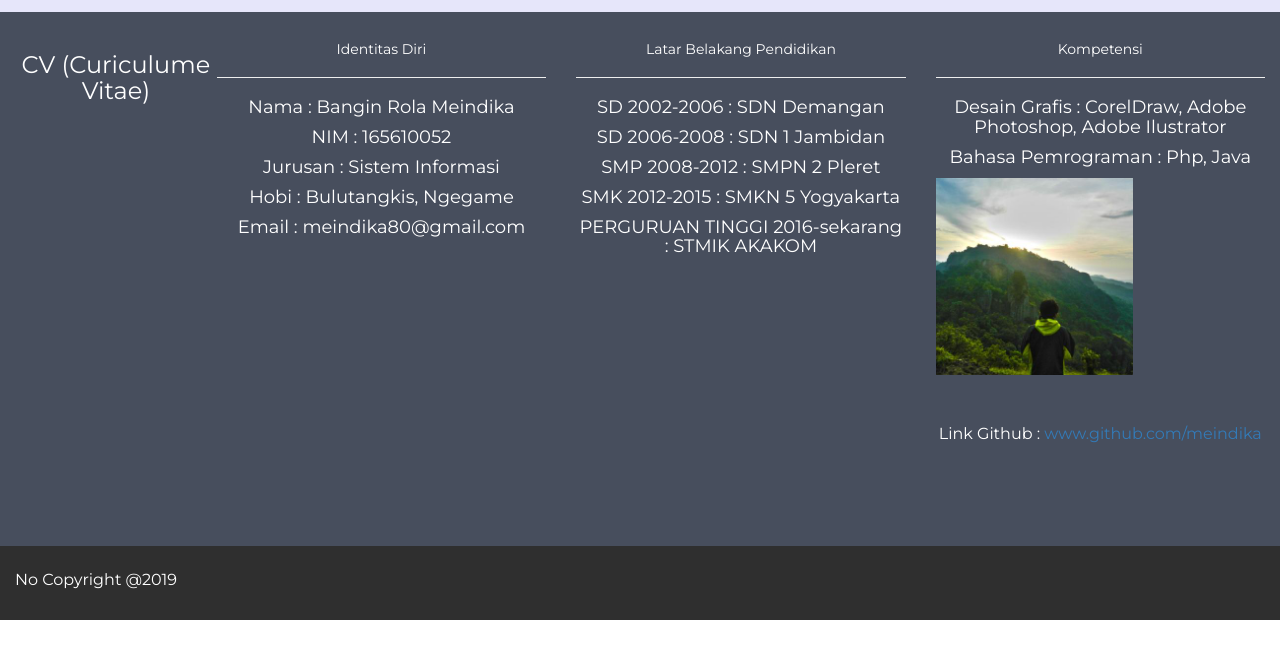
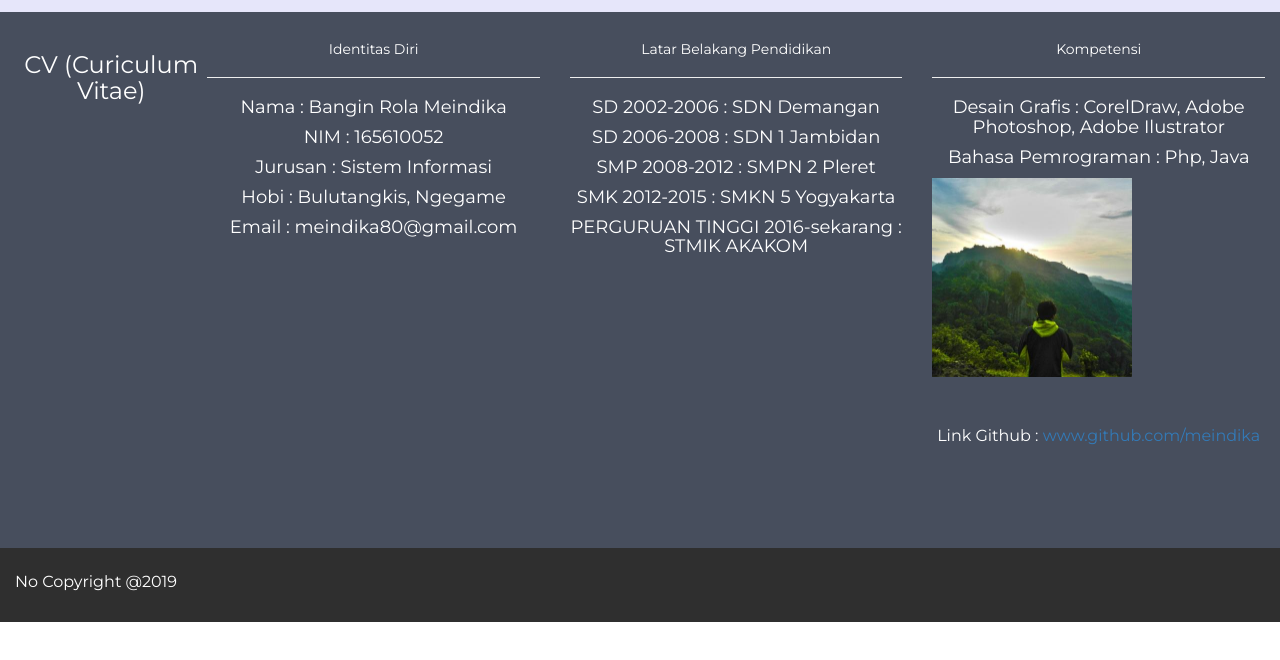
Before and after one commit to meindika/Dika, a plain HTML site: page index.html in a window 1280 px wide. Shown: the part 68-728 px from the top of the page. Drawn offline with nearby package versions, Linux system fonts and the light colour scheme.

Commit message:
commit pertama

```diff
--- a/index.html
+++ b/index.html
@@ -23,7 +23,7 @@
   </div>
 </nav>
 <div class="container-fluid bg-2 text-center">
-  <h3 class="margin">CV (Curiculume Vitae)</h3><br>
+  <h3 class="margin">CV (Curiculum Vitae)</h3><br>
   <div class="row">
   <!--menggunakan pembagian grid 4 -->
     <div class="col-md-4">
```
